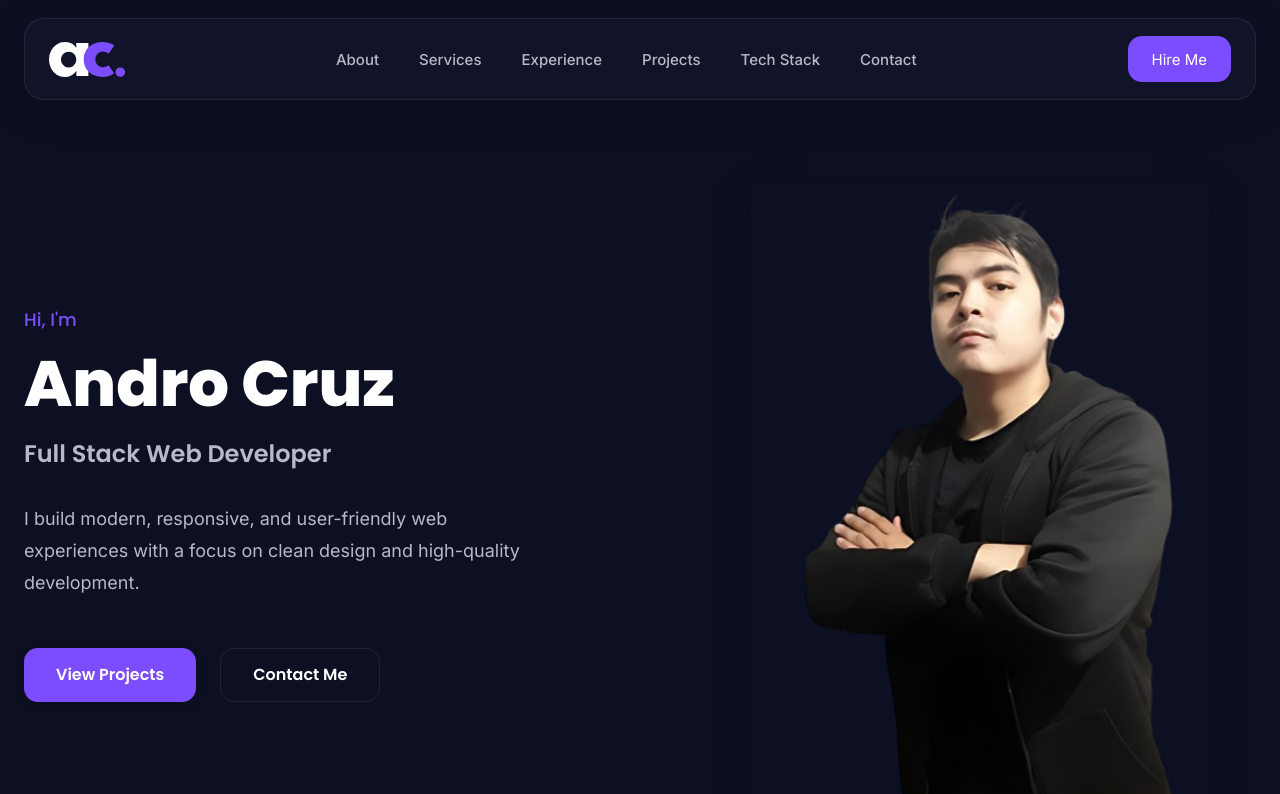
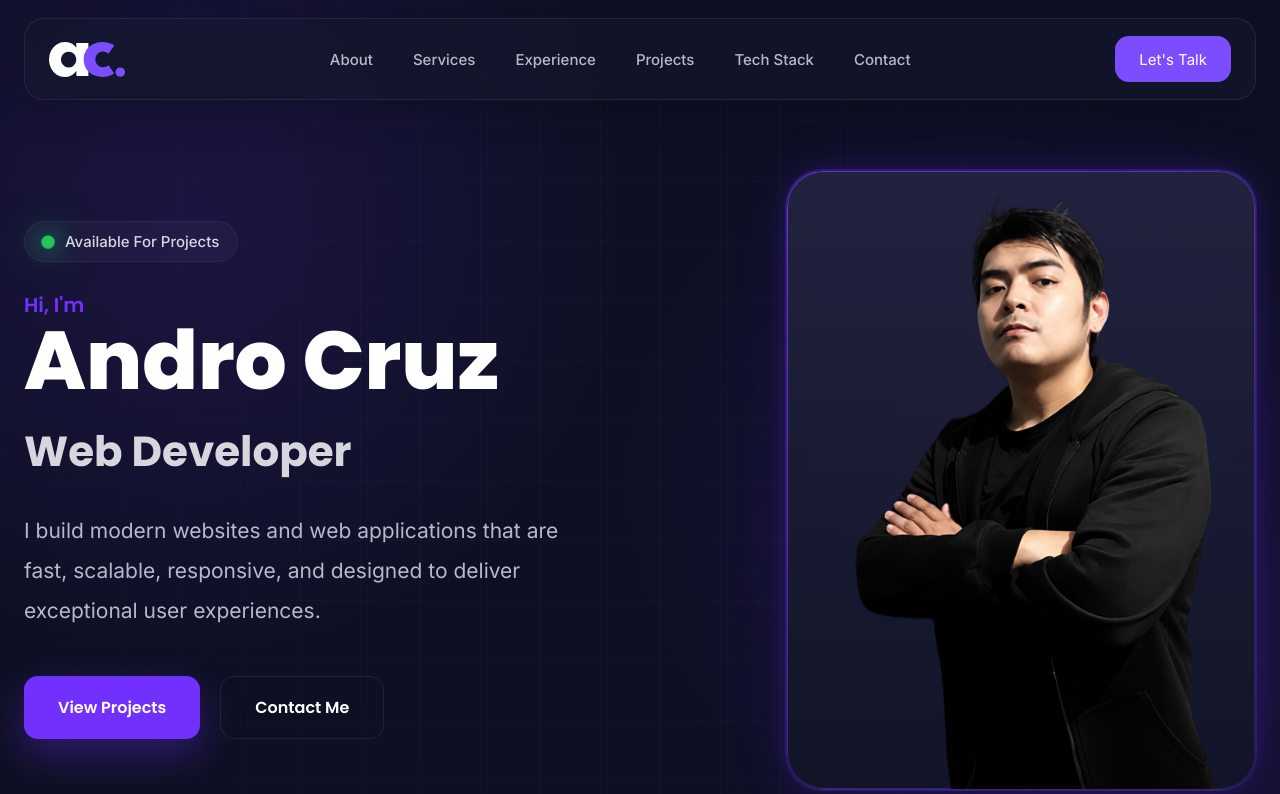
Before and after one commit to acdev08/ac-portfolio, a React (Vite) app: page / in a window 1280 px wide. Shown: the top 794 px of the page. Built offline with nearby package versions, Linux system fonts and the light colour scheme.

Commit message:
feat(hero): finalize desktop hero section

```diff
--- a/src/App.tsx
+++ b/src/App.tsx
@@ -14,10 +14,10 @@ function App() {
       <Navbar />
       <Hero />
       <About />
+      <Services />
+      <Experience />
+      <Projects />
       <Skills />
-      <Projects />
-      <Experience />
-      <Services />
       <Contact />
       <Footer />
     </>
--- a/src/components/Navbar/Navbar.tsx
+++ b/src/components/Navbar/Navbar.tsx
@@ -36,7 +36,7 @@ function Navbar() {
         </ul>
 
         <button className="resume-btn">
-          <a href="#contact">Hire Me</a>
+          <a href="#contact">Let's Talk</a>
         </button>
       </div>
     </nav>
--- a/src/sections/Hero/Hero.css
+++ b/src/sections/Hero/Hero.css
@@ -1,148 +1,458 @@
 /* ========================================
-   HERO
+   HERO SECTION
 ======================================== */
 
 .hero {
-  padding-top: 160px;
+  position: relative;
+  overflow: hidden;
+  padding: 140px 0 80px;
 }
 
 /* ========================================
-   HERO LAYOUT
+   BACKGROUND
 ======================================== */
 
-.hero .container {
-  display: grid;
-  grid-template-columns: 1fr 1fr;
-  align-items: center;
+.hero::before {
+  content: "";
+  position: absolute;
+  inset: 0;
 
-  gap: var(--space-4xl);
+  background:
+    radial-gradient(
+      circle at 15% 25%,
+      rgba(114, 48, 255, 0.14),
+      transparent 35%
+    ),
+    radial-gradient(
+      circle at 90% 75%,
+      rgba(114, 48, 255, 0.10),
+      transparent 35%
+    );
 
-  min-height: calc(100vh - 112px);
+  z-index: -3;
+}
+
+.hero::after {
+  content: "";
+  position: absolute;
+  inset: 0;
+
+  background-image:
+    linear-gradient(
+      rgba(255, 255, 255, 0.045) 1px,
+      transparent 1px
+    ),
+    linear-gradient(
+      90deg,
+      rgba(255, 255, 255, 0.045) 1px,
+      transparent 1px
+    );
+
+  background-size: 60px 60px;
+
+  opacity: .45;
+
+  mask-image: radial-gradient(
+    circle at center,
+    black 40%,
+    transparent 100%
+  );
+
+  -webkit-mask-image: radial-gradient(
+    circle at center,
+    black 40%,
+    transparent 100%
+  );
+
+  pointer-events: none;
+
+  z-index: -2;
 }
 
 /* ========================================
-   HERO CONTENT
+   LAYOUT
 ======================================== */
 
-.hero-content {
-  max-width: 560px;
+.hero-container{
+  display:grid;
+  grid-template-columns:1fr 1fr;
+  align-items:center;
+  gap:100px;
+  min-height:calc(100vh - 120px);
 }
 
 /* ========================================
-   HERO IMAGE
+   LEFT CONTENT
 ======================================== */
 
-.hero-image {
-  display: flex;
-  justify-content: center;
-  align-items: center;
+.hero-content{
+  max-width:620px;
 }
 
-.hero-image img {
-  width: 100%;
-  max-width: 460px;
-  height: auto;
+.hero-greeting{
+    font-family: var(--font-heading);
+    font-size:20px;
+    font-weight:600;
+    color:#7230FF;
+    margin-bottom:16px;
+}
 
-  object-fit: cover;
+.hero-title{
+    font-family: var(--font-heading);
+    font-size:82px;
+    font-weight:800;
+    line-height:1;
+    margin-bottom:18px;
+}
 
-  box-shadow: var(--shadow-md);
+.hero-role{
+    font-family: var(--font-heading);
+    font-size:42px;
+    font-weight:700;
+    color:#d6d6df;
+    margin-bottom:28px;
+}
+
+.hero-description{
+    font-family: var(--font-body);
+    font-size:21px;
+    line-height:1.9;
+    color:#b7b8c9;
+    margin-bottom:45px;
+}
+
+.hero-buttons{
+  display:flex;
+  gap:20px;
+}
+
+.primary-btn,
+.secondary-btn{
+  display:inline-flex;
+  align-items:center;
+  justify-content:center;
+  padding:18px 34px;
+  border-radius:14px;
+  font-weight:600;
+  transition:.35s ease;
+  font-family: var(--font-heading);
+}
+
+.primary-btn{
+  background:#7230FF;
+  color:#fff;
+  box-shadow:0 15px 40px rgba(114,48,255,.35);
+}
+
+.primary-btn:hover{
+  transform:translateY(-4px);
+}
+
+.secondary-btn{
+  color:#fff;
+  border:1px solid rgba(255,255,255,.08);
+}
+
+.secondary-btn:hover{
+  background:rgba(255,255,255,.05);
 }
 
 /* ========================================
-   HERO TYPOGRAPHY
+   RIGHT
 ======================================== */
 
-.hero-greeting {
-  display: inline-block;
-
-  margin-bottom: var(--space-sm);
-
-  font-family: var(--font-heading);
-  font-size: var(--text-lg);
-  font-weight: var(--font-medium);
-
-  color: var(--color-primary);
+.hero-image-wrapper{
+  position:relative;
+  display:flex;
+  justify-content:flex-end;
+  align-items:center;
 }
 
-.hero-title {
-  margin-bottom: var(--space-sm);
+/* Purple Glow */
 
-  font-family: var(--font-heading);
-  font-size: var(--text-5xl);
-  font-weight: var(--font-extrabold);
-  line-height: 1.1;
+.hero-glow{
 
-  color: var(--color-text);
-}
+  position:absolute;
 
-.hero-role {
-  margin-bottom: var(--space-lg);
+  width:520px;
+  height:520px;
 
-  font-family: var(--font-heading);
-  font-size: var(--text-2xl);
-  font-weight: var(--font-semibold);
+  top:50%;
+  left:50%;
+  transform:translate(-50%, -50%);
 
-  color: var(--color-text-secondary);
-}
+  border-radius:50%;
 
-.hero-description {
-  max-width: 500px;
+  background:
+    radial-gradient(
+      circle,
+      rgba(114,48,255,.55) 0%,
+      rgba(114,48,255,.18) 45%,
+      transparent 75%
+    );
 
-  margin-bottom: var(--space-xl);
+  filter:blur(120px);
 
-  font-size: var(--text-lg);
-  line-height: 1.8;
+  opacity:.45;
 
-  color: var(--color-text-secondary);
+  z-index:-1;
+
+  pointer-events:none;
 }
 
 /* ========================================
-   HERO BUTTONS
+   FRAME
 ======================================== */
 
-.hero-buttons {
-  display: flex;
-  align-items: center;
-  gap: var(--space-md);
+.hero-frame{
+
+  position:relative;
+
+  width:470px;
+  height:620px;
+
+  display:flex;
+  justify-content:center;
+  align-items:flex-end;
+
+  overflow:hidden;
+
+  border-radius:36px;
+
+  background:linear-gradient(
+      180deg,
+      rgba(35,36,63,.95),
+      rgba(18,20,40,.98)
+  );
+
+  border:1px solid rgba(114,48,255,.30);
+
+  backdrop-filter:blur(16px);
+
+  transition:.4s ease;
+
+  box-shadow:
+      0 0 0 1px rgba(114,48,255,.25),
+      0 0 25px rgba(114,48,255,.15),
+      0 0 60px rgba(114,48,255,.12);
+}
+
+.hero-frame:hover{
+
+    transform:translateY(-8px) scale(1.01);
+
+    box-shadow:
+        0 0 0 1px rgba(114,48,255,.45),
+        0 0 35px rgba(114,48,255,.30),
+        0 0 90px rgba(114,48,255,.22);
+}
+
+/* Premium Border */
+
+.hero-frame::before{
+
+  content:"";
+
+  position:absolute;
+  inset:0;
+
+  border-radius:36px;
+  padding:1px;
+
+  background:linear-gradient(
+      135deg,
+      rgba(114,48,255,.9),
+      rgba(255,255,255,.05)
+  );
+
+  -webkit-mask:
+      linear-gradient(#fff 0 0) content-box,
+      linear-gradient(#fff 0 0);
+
+  -webkit-mask-composite:xor;
+  mask-composite:exclude;
+
+  pointer-events:none;
+}
+
+/* ========================================
+   IMAGE
+======================================== */
+
+.hero-image{
+
+  position:absolute;
+
+  bottom:0;
+  left:50%;
+
+  transform:translateX(-50%);
+
+  width:92%;
+  height:auto;
+
+  object-fit:contain;
+
+  user-select:none;
+  pointer-events:none;
+}
+
+/* ========================================
+   RESPONSIVE
+======================================== */
+
+@media(max-width:1100px){
+
+.hero-container{
+grid-template-columns:1fr;
+text-align:center;
+gap:70px;
+}
+
+.hero-content{
+margin:auto;
+}
+
+.hero-buttons{
+justify-content:center;
+}
+
+.hero-title{
+font-size:68px;
+}
+
+.hero-role{
+font-size:36px;
+}
+
+.hero-image-wrapper{
+justify-content:center;
+}
+
+.hero-frame{
+width:380px;
+height:520px;
+}
+
+.hero-glow{
+width:380px;
+height:380px;
+}
+
+}
+
+@media(max-width:768px){
+
+.hero{
+padding:120px 0 60px;
+}
+
+.hero-title{
+font-size:54px;
+}
+
+.hero-role{
+font-size:30px;
+}
+
+.hero-description{
+font-size:18px;
+}
+
+.hero-buttons{
+flex-direction:column;
 }
 
 .primary-btn,
-.secondary-btn {
-  display: inline-flex;
-  justify-content: center;
-  align-items: center;
-
-  height: 54px;
-  padding: 0 32px;
-
-  border-radius: var(--radius-md);
-
-  font-family: var(--font-heading);
-  font-size: var(--text-base);
-  font-weight: var(--font-semibold);
-
-  transition: var(--transition-default);
+.secondary-btn{
+width:100%;
 }
 
-.primary-btn {
-  background: var(--color-primary);
-  color: var(--color-text);
-
-  box-shadow: var(--shadow-sm);
+.hero-frame{
+width:320px;
+height:430px;
 }
 
-.primary-btn:hover {
-  background: var(--color-primary-hover);
-  transform: translateY(-2px);
+.hero-glow{
+width:280px;
+height:280px;
+}
 }
 
-.secondary-btn {
-  border: 1px solid var(--color-border);
+/* ========================================
+   HERO BADGE
+======================================== */
 
-  color: var(--color-text);
+.hero-badge{
+
+    display:inline-flex;
+    align-items:center;
+    gap:12px;
+
+    padding:10px 18px;
+
+    margin-bottom:28px;
+
+    border-radius:999px;
+
+    background:rgba(255,255,255,.03);
+
+    border:1px solid rgba(255,255,255,.06);
+
+    color:#d8d8e5;
+
+    font-size:15px;
+    font-weight:500;
+
+    backdrop-filter:blur(12px);
 }
 
-.secondary-btn:hover {
-  background: rgba(255, 255, 255, 0.05);
-  transform: translateY(-2px);
+.badge-dot{
+
+    width:10px;
+    height:10px;
+
+    border-radius:50%;
+
+    background:#22c55e;
+
+    box-shadow:
+        0 0 8px #22c55e,
+        0 0 16px #22c55e,
+        0 0 30px rgba(34,197,94,.6);
+
+    animation:pulseBadge 2s infinite;
 }
+
+@keyframes pulseBadge{
+
+    0%{
+
+        transform:scale(1);
+
+        box-shadow:
+            0 0 8px #22c55e,
+            0 0 16px #22c55e;
+
+    }
+
+    50%{
+
+        transform:scale(1.35);
+
+        box-shadow:
+            0 0 18px #22c55e,
+            0 0 35px rgba(34,197,94,.9);
+
+    }
+
+    100%{
+
+        transform:scale(1);
+
+        box-shadow:
+            0 0 8px #22c55e,
+            0 0 16px #22c55e;
+
+    }
+}
--- a/src/sections/Hero/Hero.tsx
+++ b/src/sections/Hero/Hero.tsx
@@ -2,10 +2,17 @@ import "./Hero.css";
 
 function Hero() {
   return (
-    <section className="hero">
-      <div className="container">
+    <section className="hero" id="home">
+      <div className="container hero-container">
+
+        {/* LEFT */}
         <div className="hero-content">
-<div className="hero-content">
+
+          <div className="hero-badge">
+          <span className="badge-dot"></span>
+          Available For Projects
+        </div>< br/>
+
           <span className="hero-greeting">
             Hi, I'm
           </span>
@@ -15,30 +22,55 @@ function Hero() {
           </h1>
 
           <h2 className="hero-role">
-    Full Stack Web Developer
+            Web Developer
           </h2>
 
           <p className="hero-description">
-    I build modern, responsive, and user-friendly web experiences with a focus on clean design and high-quality development.
+            I build modern websites and web applications that are fast,
+            scalable, responsive, and designed to deliver exceptional
+            user experiences.
           </p>
 
           <div className="hero-buttons">
-    <a href="#portfolio" className="primary-btn">
+
+            <a
+              href="#projects"
+              className="primary-btn"
+            >
               View Projects
             </a>
 
-  <a href="#contact" className="secondary-btn">
+            <a
+              href="#contact"
+              className="secondary-btn"
+            >
               Contact Me
             </a>
-  </div>
-</div>
+
           </div>
 
-        <div className="hero-image">
+        </div>
+
+        {/* RIGHT */}
+
+        <div className="hero-image-wrapper">
+
+          {/* Purple Glow */}
+          <div className="hero-glow"></div>
+
+          {/* Frame */}
+          <div className="hero-frame">
+
             <img
-    src="/images/hero-image.png"
-    alt="Andro Cruz"/>
+              src="/images/hero-image-ac.png"
+              alt="Andro Cruz"
+              className="hero-image"
+            />
+
           </div>
+
+        </div>
+
       </div>
     </section>
   );
```
Also changed, not shown: public/images/hero-image-ac.png (added), public/images/hero-image-cyan.png (added). Lines whose indentation alone changed are shown as unchanged.
